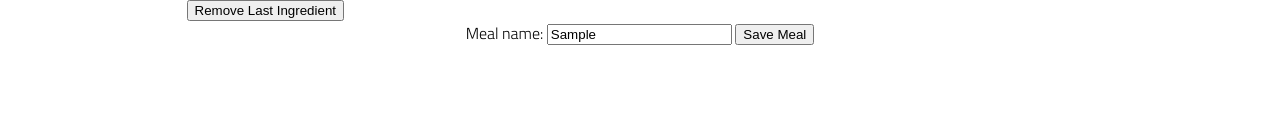
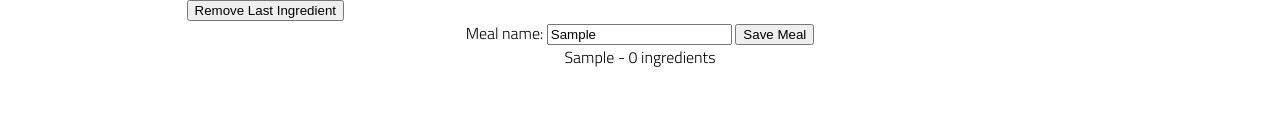
Before and after one commit to mary-martinez/mealTracker, a plain HTML site: page index.html in a window 1280 px wide. Both pictures are taken after typing "Sample" into the empty fields and a click on the button "Save Meal". Shown: the part 169-304 px from the top of the page. Drawn offline with Linux system fonts and the light colour scheme.

Commit message:
save meal event listener, TDD renderMeal function, and impure renderMeals function

```diff
--- a/app.js
+++ b/app.js
@@ -1,13 +1,18 @@
 // import functions and grab DOM elements
 
-import { renderIngredient } from "./utils.js";
+import { renderIngredient, renderMeal } from "./utils.js";
 
 const form = document.getElementById('add-ingredient');
 const listIngredients = document.getElementById('ingredient-list');
 const remove = document.getElementById('remove-last');
+const mealSave = document.getElementById('save-meal');
+const mealName = document.getElementById('meal-name');
+const listMeals = document.getElementById('list-meals');
 
 // let state
 let ingredients = [];
+let meals = [];
+
 // set event listeners
 // get user input
 // use user input to update state
@@ -17,6 +22,14 @@ function renderIngredients(ingredients) {
     for (let ingredient of ingredients) {
         const li = renderIngredient(ingredient);
         listIngredients.append(li);
+    }
+}
+
+function renderMeals() {
+    listMeals.textContent = '';
+    for (let meal of meals) {
+        const li = renderMeal(meal);
+        listMeals.append(li);
     }
 }
 
@@ -40,3 +53,12 @@ remove.addEventListener('click', () => {
     ingredients.pop();
     renderIngredients(ingredients);
 });
+
+mealSave.addEventListener('click', () => {
+    const meal = {
+        name: mealName.value,
+        numOfIngredients: ingredients.length
+    }
+    meals.push(meal);
+    renderMeals();
+});
--- a/index.html
+++ b/index.html
@@ -51,7 +51,7 @@
                 <button id="save-meal">Save Meal</button>
             </div>
             <div id="meals">
-                <ul id="saved-meals">
+                <ul id="list-meals">
 
                 </ul>
             </div>
--- a/utils.js
+++ b/utils.js
@@ -3,3 +3,9 @@ export function renderIngredient(ingredient) {
     li.textContent = `${ingredient.type} - ${ingredient.amount} ${ingredient.unit}`;
     return li;
 }
+
+export function renderMeal(meal) {
+    const li = document.createElement('li');
+    li.textContent = `${meal.name} - ${meal.numOfIngredients} ingredients`;
+    return li;
+}
```
Also changed, not shown: test/utils.test.js (+11 -2 lines).
